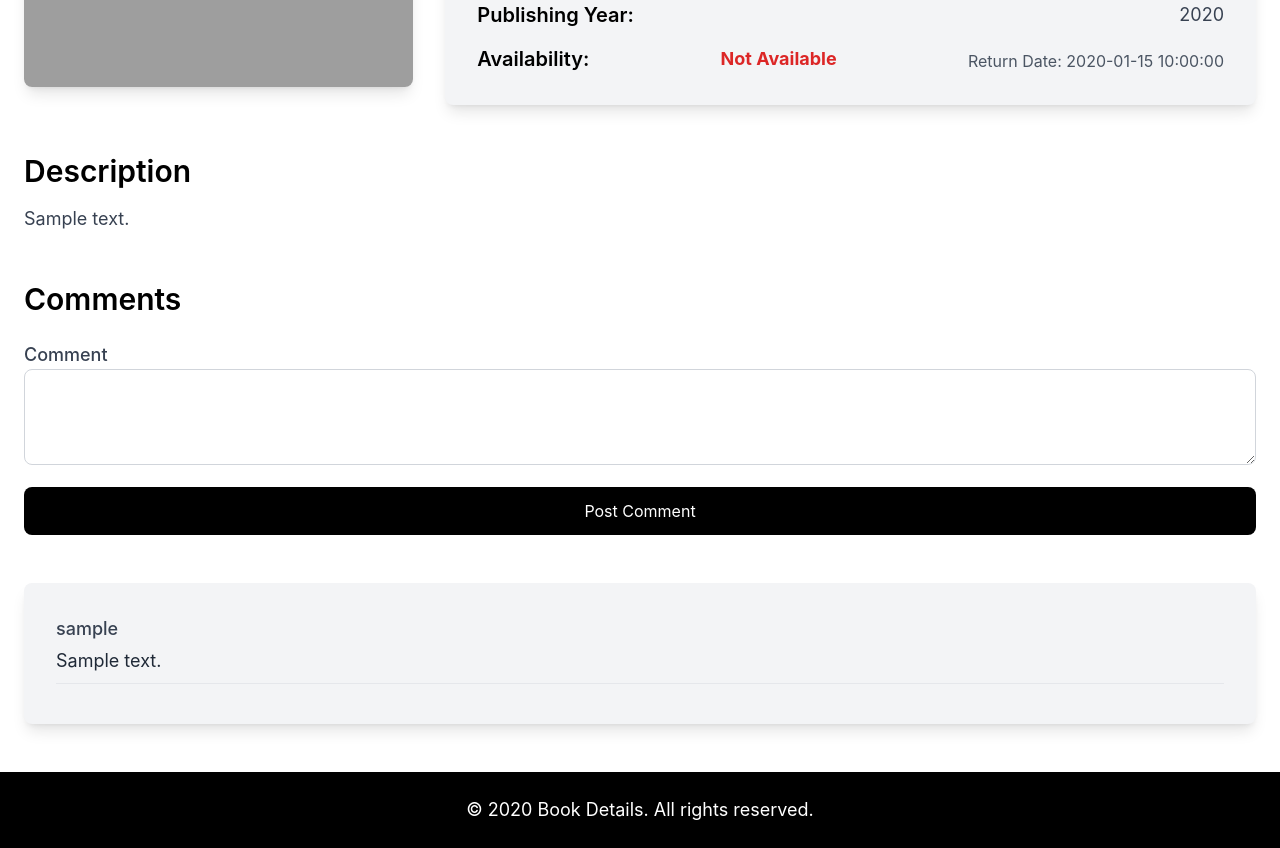
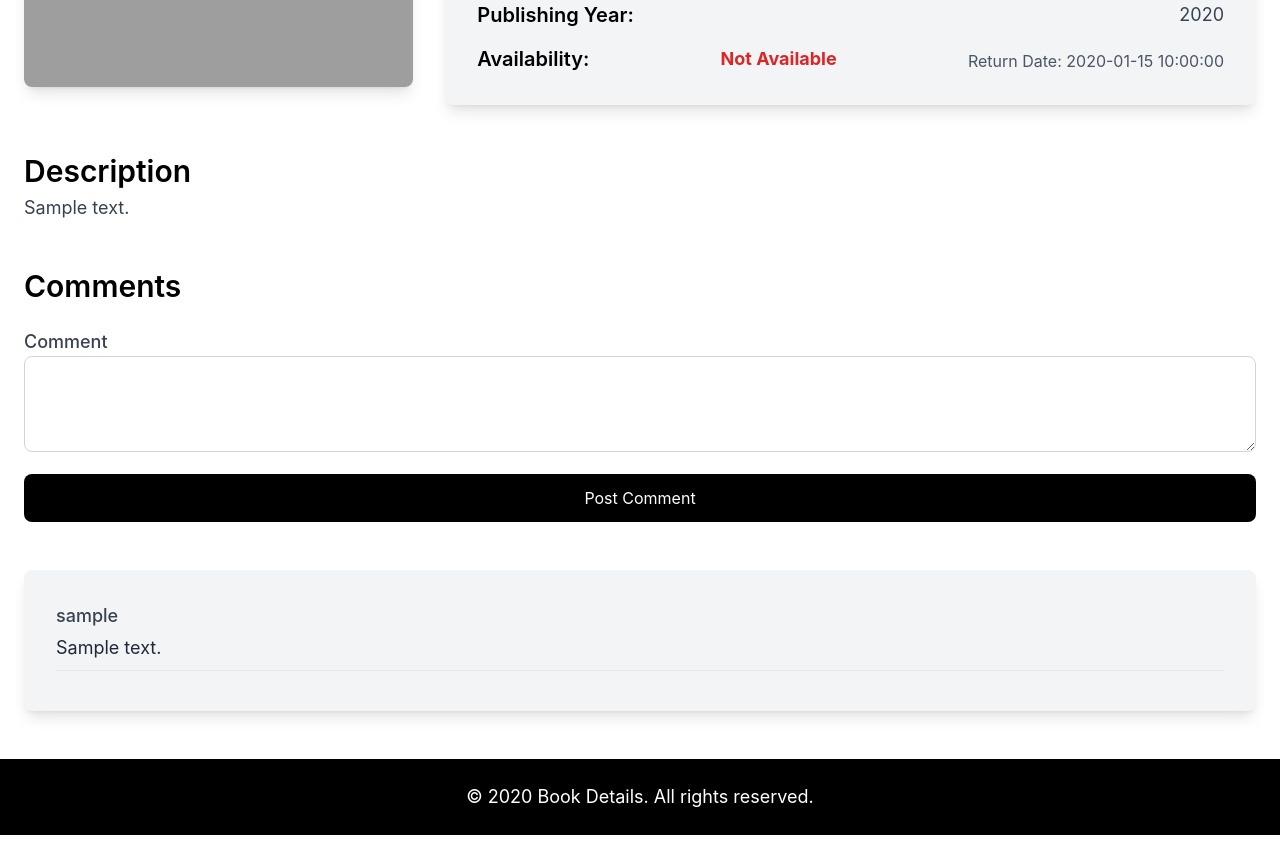
Before and after one commit to Nayrbbg-pixel/Lib-Manage, a Python web app: template templates/book_details.html in a window 1280 px wide. Shown: the part 499-1347 px from the top of the page. Run offline with Jinja, Linux system fonts and the light colour scheme; the template is opened without the code that fills it: most values are stand-ins (such as "Sample title", 1, 10 or a date in 2020); some libraries are stand-ins or nearby versions; grey boxes are pictures that could not be loaded.

Commit message:
Update book_details.html

```diff
--- a/templates/book_details.html
+++ b/templates/book_details.html
@@ -129,9 +129,10 @@
     <!-- Description Section -->
     <section class="mt-12">
       <h2 class="text-3xl font-semibold">Description</h2>
-      <p class="text-lg text-gray-700 mt-4">
+      <p class="text-lg text-gray-700 mt-2 leading-tight">
   {% if book.description %}{{ book.description | replace('\n', '<br>') | safe }}{% endif %}
 </p>
+
     </section>
 
     <!-- Comments Section -->
```
